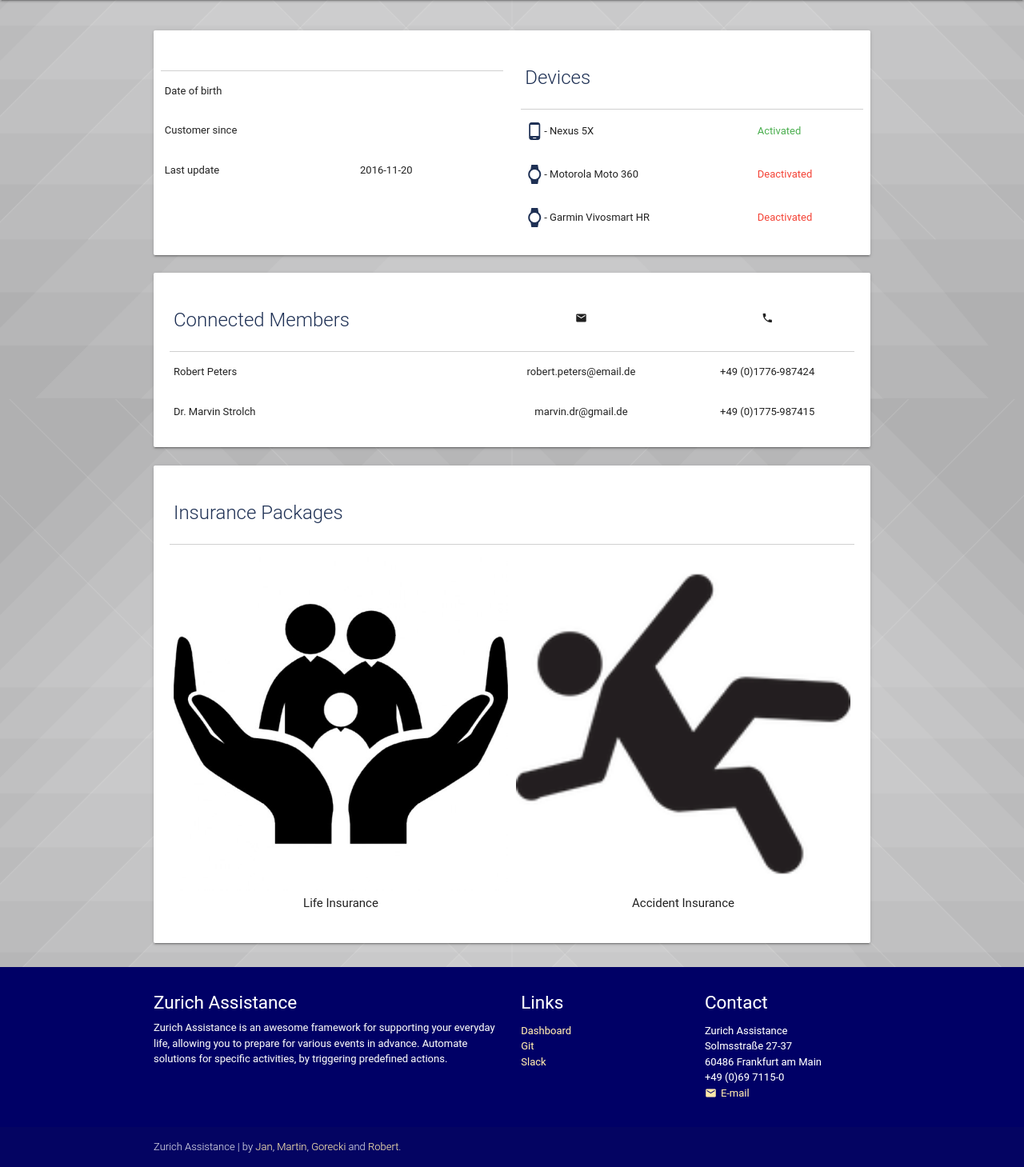
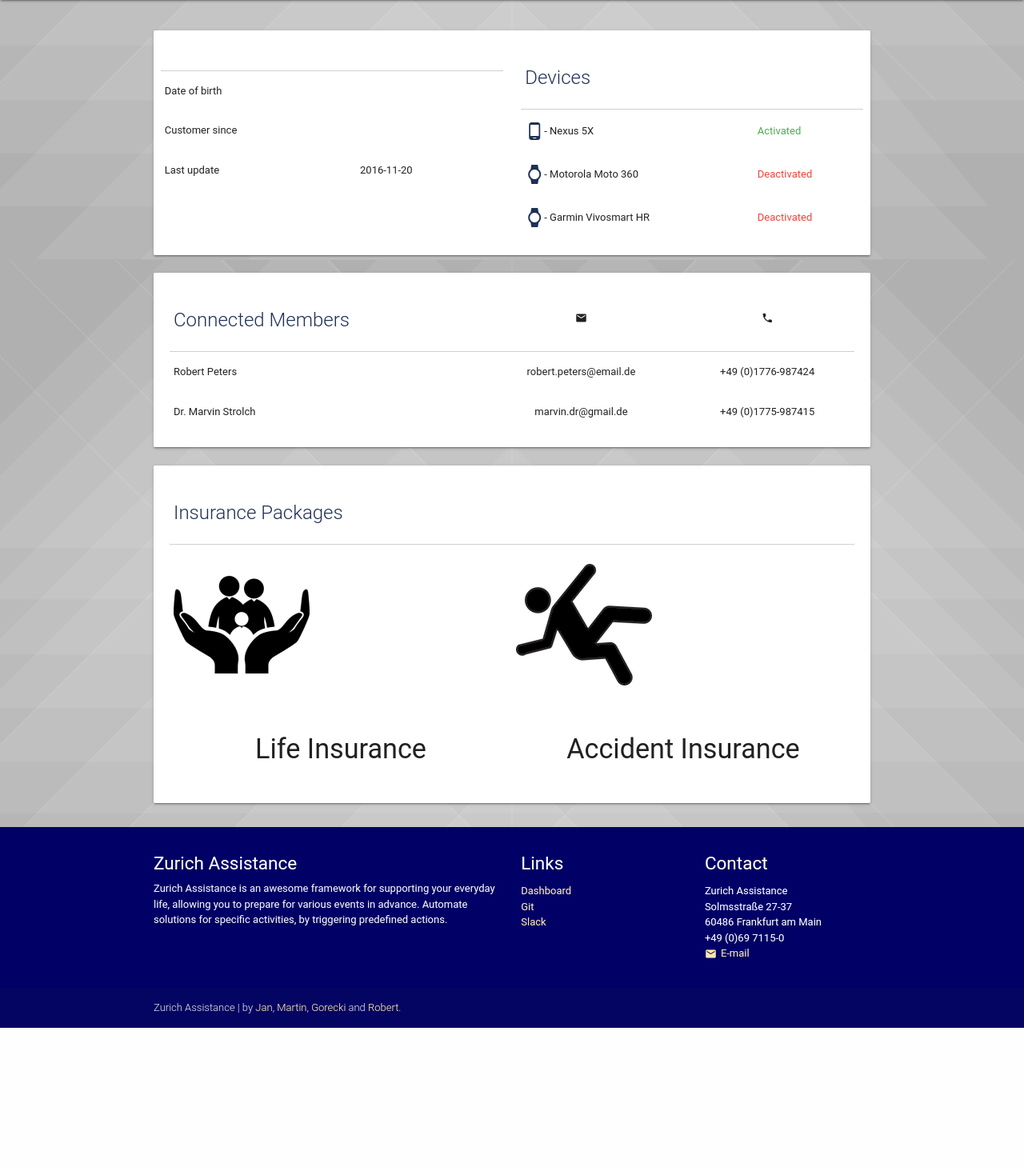
Before and after one commit to janmattfeld/InsurHack2016, a Flask app: page /dashboard/ in a window 1280 px wide. Shown: the part 64-1523 px from the top of the page at 80% size. After the commit the page ends 1349 px from the top, so only its background shows below. Run offline with Flask 2, Linux system fonts and the light colour scheme; data that the repository does not hold is empty.

Commit message:
working on insurance table

```diff
--- a/server/app/static/css/style.css
+++ b/server/app/static/css/style.css
@@ -204,6 +204,10 @@ footer .material-icons {
 
 /* Package icons */
 .package {
+    width: 50%;
+}
+
+#insrance-table {
     width: 100%;
-    display: block;
+    table-layout: fixed;
 }
--- a/server/app/templates/dashboard.html
+++ b/server/app/templates/dashboard.html
@@ -163,7 +163,7 @@
             <div class="col s12">
                 <div class="card">
                     <div class="card-content">
-                        <table>
+                        <table id="insrance-table">
                             <!-- Stats -->
                             <thead>
                             <tr>
@@ -171,13 +171,21 @@
                             </tr>
                             </thead>
                             <tbody>
-                            <tr style="width: 90%    ">
-                                <!--<td style="width: 30%"><img class=" package" src="{{ url_for('static', filename='images/car_insurance.svg') }}">
-                                    <h6 class="center-align">Car Insurance</h6></td> -->
-                                <td style="width: 50%"><img class=" package" src="{{ url_for('static', filename='images/life_insurance.jpg') }}">
-                                    <h6 class="center-align">Life Insurance</h6></td>
-                                <td style="width: 50%"><img class=" package" src="{{ url_for('static', filename='images/accident_insurance.png') }}">
-                                    <h6 class="center-align">Accident Insurance</h6></td>
+                            <tr>
+                                <td align="valign-wrapper">
+                                    <img class="valign" src="{{ url_for('static', filename='images/life_insurance.jpg') }}">
+                                </td>
+                                <td align="center">
+                                    <img src="{{ url_for('static', filename='images/accident_insurance.png') }}">
+                                </td>
+                            </tr>
+                            <tr>
+                                <td>
+                                    <h4 class="center-align">Life Insurance</h4>
+                                </td>
+                                <td>
+                                    <h4 class="center-align">Accident Insurance</h4>
+                                </td>
                             </tr>
                             </tbody>
 
```
Also changed, not shown: server/app/static/images/accident_insurance.png, server/app/static/images/life_insurance.jpg.
